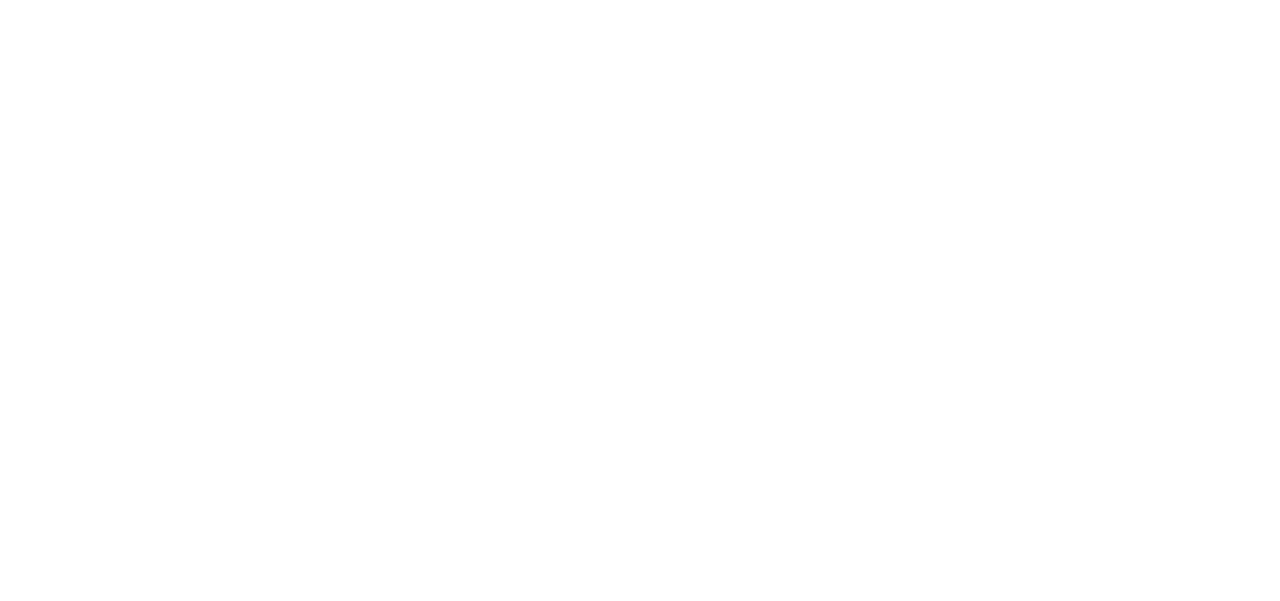
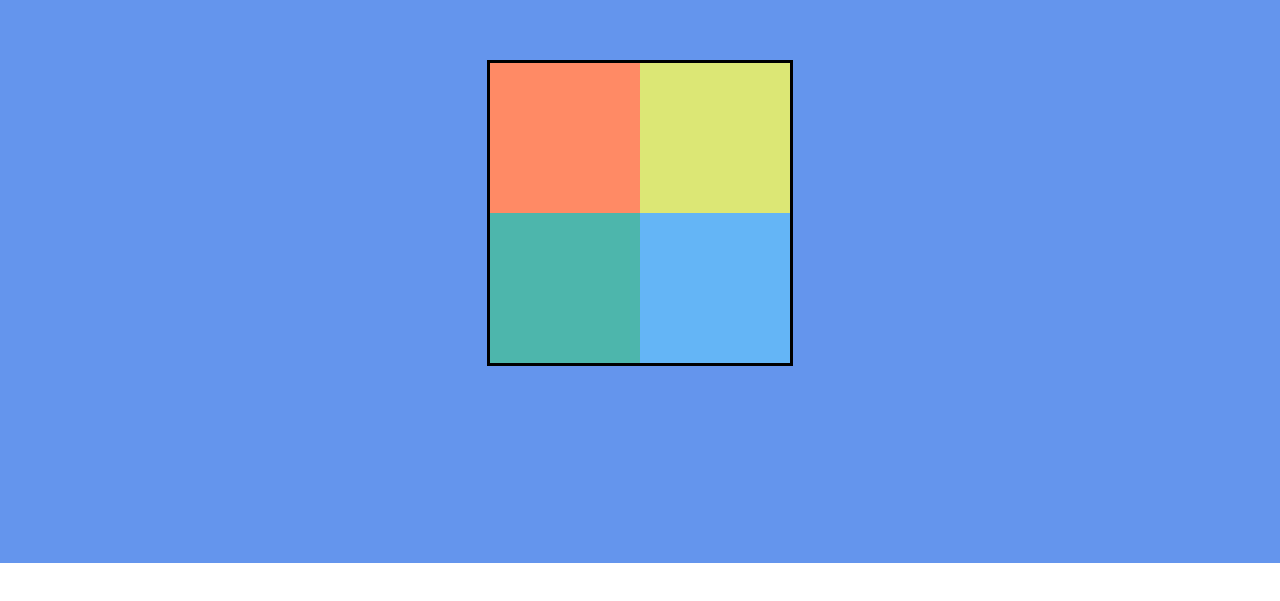
Before and after one commit to darkOwlWood/ReactSimonGame, a React app: page / in a window 1280 px wide. Shown: the part 137-738 px from the top of the page. Built offline with nearby package versions, Linux system fonts and the light colour scheme.

Commit message:
Button sequence and accepting the user input v1.0

```diff
--- /dev/null
+++ b/src/assets/styles/components/MainSection.scss
@@ -0,0 +1,15 @@
+.main-section{
+    width: 100%;
+    height: calc(100vh - 100px);
+
+    background-color: cornflowerblue;
+}
+
+.main-section-wrapper{
+    width: 100%;
+    height: 100%;
+
+    display: flex;
+    justify-content: center;
+    align-items: center;
+}
--- /dev/null
+++ b/src/assets/styles/components/Simon.scss
@@ -0,0 +1,10 @@
+.simon{
+    width: 300px;
+    height: 300px;
+
+    border: solid; /**/
+
+    display: flex;
+    align-content: center;
+    flex-wrap: wrap;
+}
--- /dev/null
+++ b/src/assets/styles/components/SimonButton.scss
@@ -0,0 +1,24 @@
+.simon-button{
+    width: 50%;
+    height: 50%
+}
+
+.green{
+    background-color: #4DB6AC;
+}
+
+.yellow{
+    background-color: #DCE775;
+}
+
+.red{
+    background-color: #FF8A65;
+}
+
+.blue{
+    background-color: #64B5F6;
+}
+
+.blink{
+    background-color: cornsilk;
+}
--- a/src/assets/styles/containers/App.scss
+++ b/src/assets/styles/containers/App.scss
@@ -0,0 +1,4 @@
+body{
+    margin: 0;
+    padding: 0;
+}
--- /dev/null
+++ b/src/components/MainSection.jsx
@@ -0,0 +1,15 @@
+import React from 'react';
+import '../assets/styles/components/MainSection.scss';
+import Simon from './Simon';
+
+const MainSection = () => {
+    return (
+        <div className="main-section">
+            <div className="main-section-wrapper">
+                <Simon />
+            </div>
+        </div>
+    );
+}
+
+export default MainSection;
--- /dev/null
+++ b/src/components/Simon.jsx
@@ -0,0 +1,66 @@
+import React, {useLayoutEffect, useRef, useState} from 'react';
+import '../assets/styles/components/Simon.scss';
+import SimonButton from './SimonButton';
+
+const COLOR_LIST = ['red', 'yellow', 'green', 'blue'];
+
+const Simon = () => {
+
+    //The array reference change every is set up, the plain value number not
+    const [gameData, setGameData] = useState({level:[1], secuence:[], allowClick:false});
+    const secuenceRef = useRef([]);
+
+    useLayoutEffect( () => {
+        const secuence_copy = [];
+        secuence_copy.push(...gameData.secuence);
+        secuence_copy.push(Math.floor(Math.random()*4));
+        secuenceRef.current = secuence_copy;
+        setGameData({...gameData, secuence:secuence_copy});
+    },[gameData.level]);
+
+    const handleButtonClick = (id) => {
+        if(gameData.allowClick){
+            if(gameData.secuence[0] === id){
+
+                //Secuence never going to be zero, is safe
+                const isZero = !(gameData.secuence.length-1);
+                setGameData({
+                    level:      isZero? [gameData.level+1]:gameData.level,
+                    secuence:   isZero? secuenceRef.current:gameData.secuence.slice(1),
+                    allowClick: isZero? false:true,
+                })
+
+                console.log('Bravo!!!');
+                !(gameData.secuence.length-1) && console.log('Next level');
+
+            }else{
+                setGameData({...gameData, secuence:[], level:[1]})
+                console.log('Loser!!!');
+            }
+        }
+    }
+
+    const setAllowClick = (boolean) => {
+        setGameData({...gameData, allowClick:boolean})
+    }
+
+    return (
+        <div className="simon">
+            {
+                secuenceRef.current.length &&
+                COLOR_LIST.map( (color,ndx) => (
+                    <SimonButton
+                        id={ndx}
+                        key={ndx}
+                        color={color}
+                        secuence={secuenceRef.current}
+                        onClick={handleButtonClick}
+                        setAllowClick={setAllowClick}
+                    />
+                ))
+            }
+        </div>
+    );
+}
+
+export default Simon;
--- /dev/null
+++ b/src/components/SimonButton.jsx
@@ -0,0 +1,38 @@
+import React, {useEffect, useState, useRef} from 'react';
+import '../assets/styles/components/SimonButton.scss';
+
+const DELAY_TIME = 1000;
+const BLINK_TIME = 250;
+
+const SimonButton = ({id,color,secuence,onClick,setAllowClick}) => {
+
+    const divEl = useRef(null);
+
+    useEffect( () => {
+        console.log('render');
+        secuence.forEach( (number,ndx) => {
+            if(id === number){
+                setTimeout( () => {
+                    divEl.current.classList.add('blink');
+                    setTimeout( () => {
+                        divEl.current.classList.remove('blink');
+                        (ndx+1)===secuence.length && setAllowClick(true);
+                    }, BLINK_TIME)
+                }, DELAY_TIME * (ndx+1));
+            }
+        });
+    },[secuence]);
+
+    return (
+        <div
+            ref={divEl}
+            onClick={() => onClick(id)}
+            onMouseDown={() => divEl.current.classList.add('blink')}
+            onMouseUp={() => divEl.current.classList.remove('blink')}
+            className={`simon-button ${color}`}
+        >
+        </div>
+    );
+}
+
+export default SimonButton;
--- a/src/containers/App.jsx
+++ b/src/containers/App.jsx
@@ -1,10 +1,11 @@
 import React from 'react';
 import '../assets/styles/containers/App.scss';
+import MainSection from '../components/MainSection';
 
 const App = () => {
     return (
         <div className="app">
-
+            <MainSection />
         </div>
     );
 }
```
